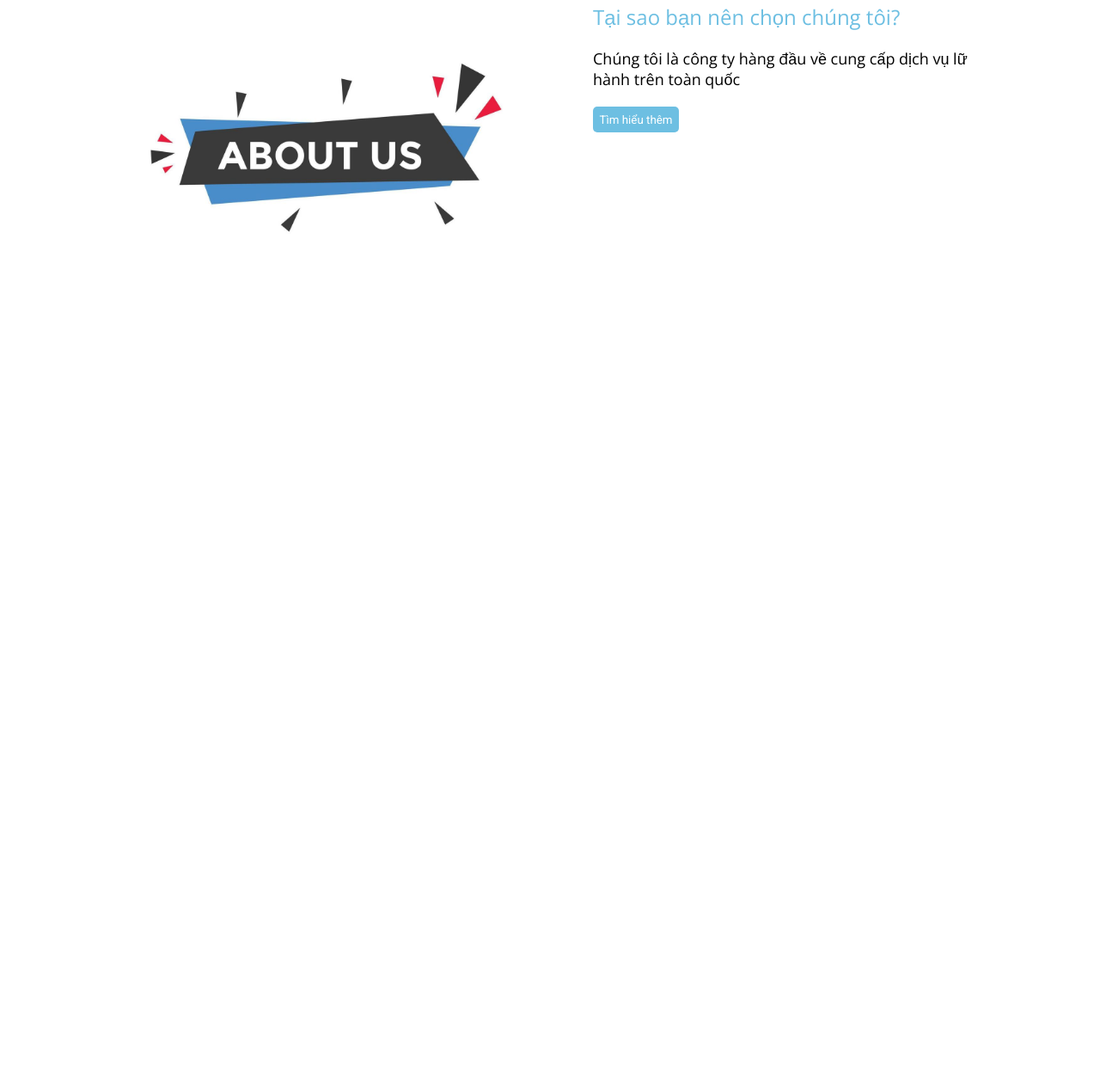
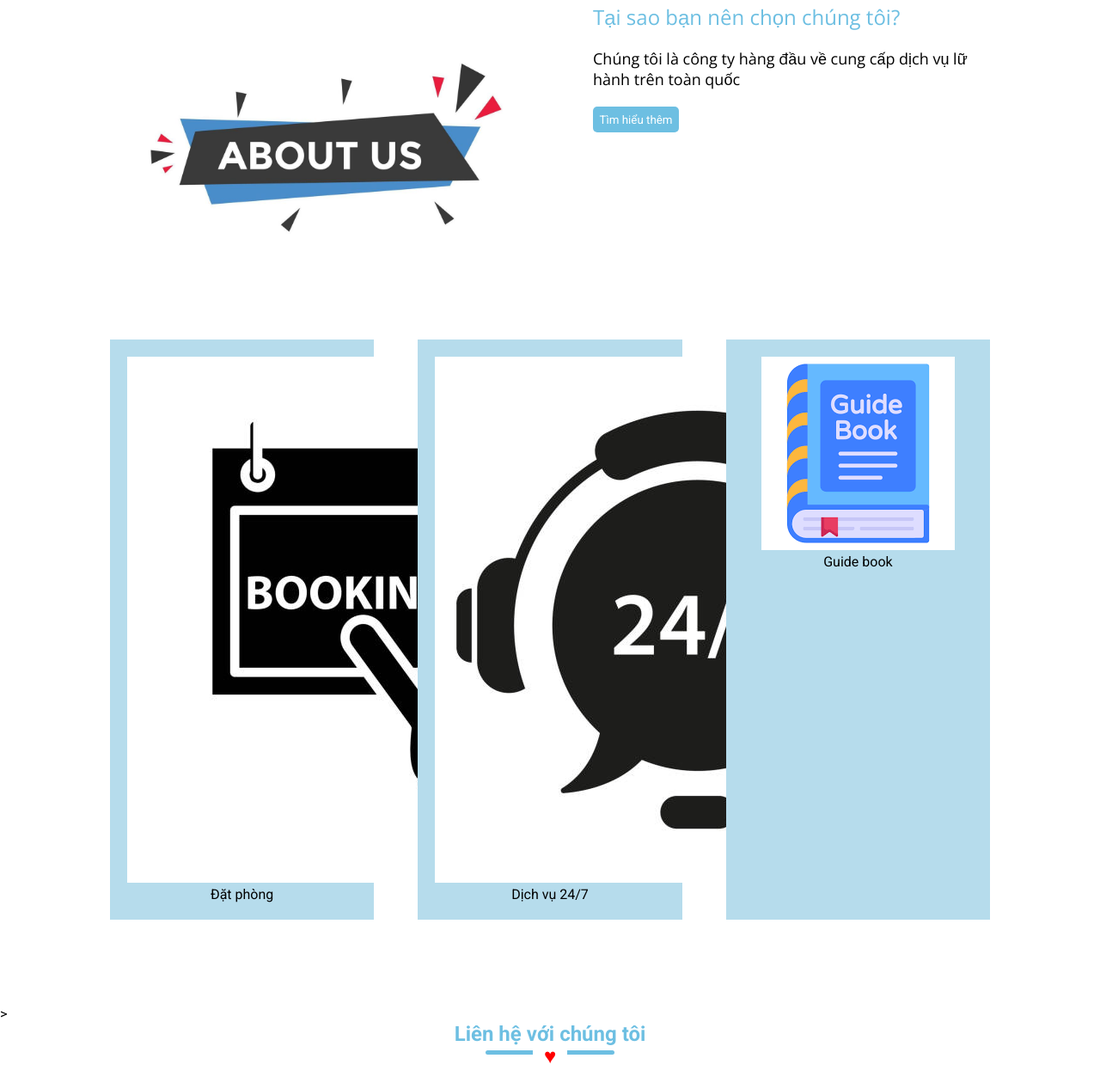
Before and after one commit to QuangVo11311/Travel-Web, a plain HTML site: page index.html in a window 1280 px wide. Shown: the part 1691-2958 px from the top of the page at 86% size. Before the commit the page ends 2156 px from the top, so only its background shows below. Drawn offline with nearby package versions, Linux system fonts and the light colour scheme.

Commit message:
update ngày 29/2/2024

```diff
--- a/index.html
+++ b/index.html
@@ -59,7 +59,6 @@
                         <i class="fas fa-star"></i>
                         <i class="fas fa-star"></i>
                         <i class="fas fa-star"></i>
-                        <i class="fas fa-star"></i>
                         <p>Tây Bắc - một khu vực đẹp nằm ở phía tây bắc Việt Nam, là điểm đến lý tưởng cho những ai yêu thích khám phá và trải nghiệm tự nhiên.</p>
                         <button class="btn">Mua Tour</button>
                     </div>
@@ -111,6 +110,29 @@
                     <button class="btn">Tìm hiểu thêm</button>
                 </div>
             </div>
+            <div class="service row">
+                <div class="service-item">
+                    <img src="image/booknow.jpg" alt="">
+                    <p>Đặt phòng</p>
+                </div>
+                <div class="service-item">
+                    <img src="image/service247.jpg" alt="">
+                    <p>Dịch vụ 24/7</p>
+                </div>
+                <div class="service-item">
+                    <img src="image/guidebook.png" alt="">
+                    <p>Guide book</p>
+                </div>
+            </div>
+        </div>
+    </section>
+<!-- ---------------------------Contact Us------------------------------------>>
+    <section>
+        <div>
+            <h1 class="h1-style">Liên hệ với chúng tôi</h1>
+            <div class="contact-content row">
+                <div class="contact-content-left"></div>
+            </div>
         </div>
     </section>
 
--- a/style.css
+++ b/style.css
@@ -141,7 +141,7 @@ form button:hover {
     border: 1px solid var(--main-color);
     color: var(--main-color);
 }
-/*---------------------------Địa điểm du lịch nổi bật------------------------------------*/
+/*---------------------Địa điểm du lịch nổi bật và About us phần chung------------------*/
 .row {
     display: flex;
     flex-wrap: wrap;
@@ -257,3 +257,19 @@ form button:hover {
     margin: 20px 0;
     font-family: var(--subtext);
 }
+
+.service {
+    margin-top: 30px;
+}
+
+.service-item {
+    width: 30%;
+    text-align: center;
+    padding: 20px;
+    background-color: #b6dcec;
+}
+
+.service-item image {
+    width: 15px;
+    margin-bottom: 6px;
+}
```
Also changed, not shown: image/booknow.jpg (added), image/guidebook.png (added), image/service247.jpg (added).
